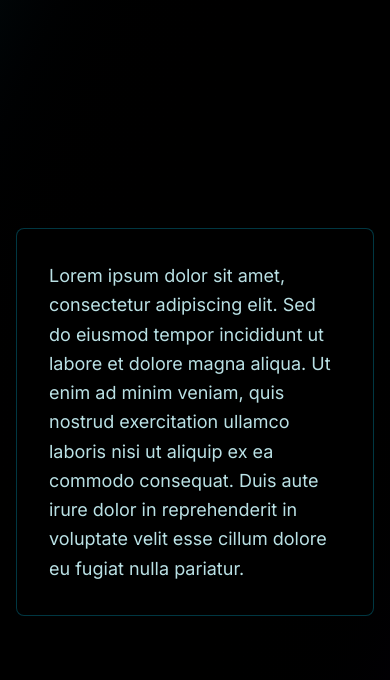
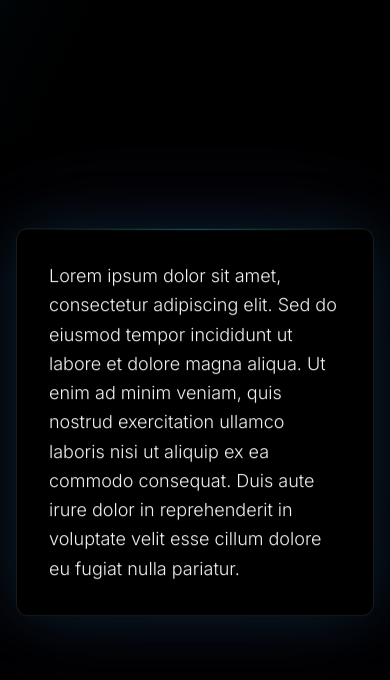
Before and after one commit to trevelyen/trev, a Next.js app: page / in a window 390 px wide. Both pictures are taken after a click on the element "trevelyen". Shown: the top 680 px of the page. Built offline with nearby package versions, Linux system fonts and the light colour scheme.

Commit message:
Enhance HomePage: improve card transition animations and adjust layout for mobile responsiveness

```diff
--- a/src/app/page.tsx
+++ b/src/app/page.tsx
@@ -1,7 +1,7 @@
 'use client';
 
 import { useEffect, useState } from 'react';
-import { useSpring, animated } from '@react-spring/web';
+import { useSpring, useTransition, animated, to } from '@react-spring/web';
 
 export default function HomePage() {
   const [mounted, setMounted] = useState(false);
@@ -42,9 +42,10 @@ export default function HomePage() {
     config: { tension: 300, friction: 40 }
   });
 
-  const cardSpring = useSpring({
-    opacity: showCard ? 1 : 0,
-    transform: showCard ? 'translateX(0)' : 'translateX(100vw)',
+  const cardTransition = useTransition(showCard, {
+    from: { opacity: 0, y: 20, scale: 0.95 },
+    enter: { opacity: 1, y: 0, scale: 1 },
+    leave: { opacity: 0, y: 20, scale: 0.95 },
     config: { tension: 280, friction: 60 }
   });
 
@@ -76,15 +77,15 @@ export default function HomePage() {
       {/* Main content */}
       <animated.div
         style={springs}
-        className={`relative z-10 ${isMobile ? 'pl-0 pb-16' : 'pl-20 pb-0'}`}>
+        className={`relative z-10 ${isMobile ? 'pl-0 pb-16 w-full flex justify-center' : 'pl-20 pb-0'}`}>
         {/* Logo/Brand name */}
         <h1
-          className="text-8xl mb-8 relative cursor-pointer"
+          className={`text-8xl mb-8 relative cursor-pointer ${isMobile ? 'text-center' : ''}`}
           onMouseEnter={() => setIsHovered(true)}
           onMouseLeave={() => setIsHovered(false)}
           onClick={handleLogoClick}
         >
-          <span className="relative inline-block">
+          <span className="relative inline-block" style={{ marginRight: '-0.15em' }}>
 
             {/* Main text */}
             <animated.span
@@ -118,20 +119,33 @@ export default function HomePage() {
       </animated.div>
 
       {/* Card overlay */}
-      {showCard && (
+      {cardTransition((style, item) =>
+        item ? (
           <animated.div
-          style={cardSpring}
-          className="absolute inset-0 flex items-center justify-center z-20"
+            style={{
+              opacity: style.opacity,
+              transform: to([style.y, style.scale], (y, scale) => `translate(-50%, calc(-50% + ${y}px)) scale(${scale})`),
+              willChange: 'opacity, transform'
+            }}
+            className="absolute top-1/2 left-1/2 z-20 w-[calc(100vw-2rem)] max-w-2xl"
           >
             <div
-            className="bg-black/80 backdrop-blur-xl border border-cyan-500/30 rounded-lg p-8 max-w-2xl mx-4"
+              className="relative bg-black/60 backdrop-blur-xl border border-white/10 rounded-xl p-8 shadow-2xl"
               onClick={(e) => e.stopPropagation()}
+              style={{
+                boxShadow: '0 0 60px rgba(6, 182, 212, 0.15), 0 0 120px rgba(168, 85, 247, 0.1)'
+              }}
             >
-          <p className="text-cyan-100/90 text-lg leading-relaxed" style={{ fontFamily: 'var(--font-inter)' }}>
+              {/* Subtle top gradient accent */}
+              <div className="absolute top-0 left-0 right-0 h-px bg-gradient-to-r from-transparent via-cyan-500/50 to-transparent" />
+
+              {/* Content */}
+              <p className="text-gray-100 text-lg leading-relaxed" style={{ fontFamily: 'var(--font-inter)', fontWeight: 300 }}>
                 Lorem ipsum dolor sit amet, consectetur adipiscing elit. Sed do eiusmod tempor incididunt ut labore et dolore magna aliqua. Ut enim ad minim veniam, quis nostrud exercitation ullamco laboris nisi ut aliquip ex ea commodo consequat. Duis aute irure dolor in reprehenderit in voluptate velit esse cillum dolore eu fugiat nulla pariatur.
               </p>
             </div>
           </animated.div>
+        ) : null
       )}
 
       <style jsx>{`
```
Lines whose indentation alone changed are shown as unchanged.
